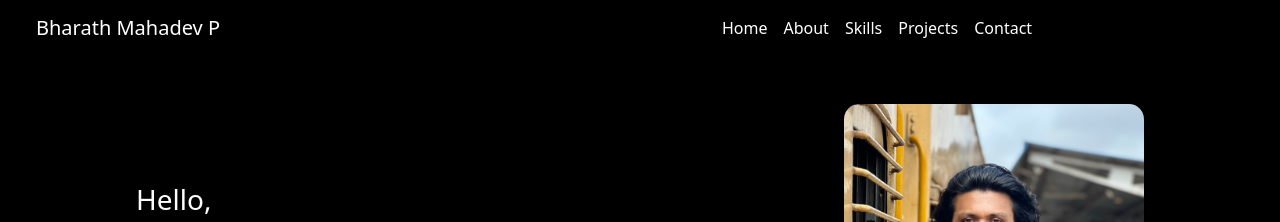
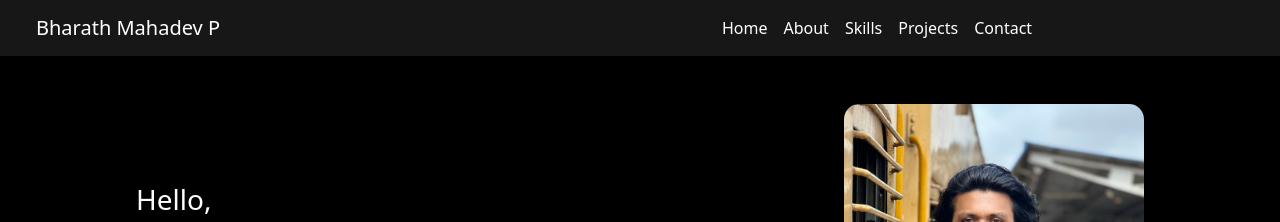
Before and after one commit to BharathMahadevP/MyPortfolio, a plain HTML site: page index.html in a window 1280 px wide. Shown: the top 222 px of the page. Drawn offline with nearby package versions, Linux system fonts and the light colour scheme.

Commit message:
colour change: navbar

```diff
--- a/style.css
+++ b/style.css
@@ -13,7 +13,7 @@ body {
 }
 
 .navbar {
-  background-color: rgba(0, 0, 0, 0.733);
+  background-color: rgba(34, 32, 32, 0.733);
 }
 
 #navbarSupportedContent ul {
```
